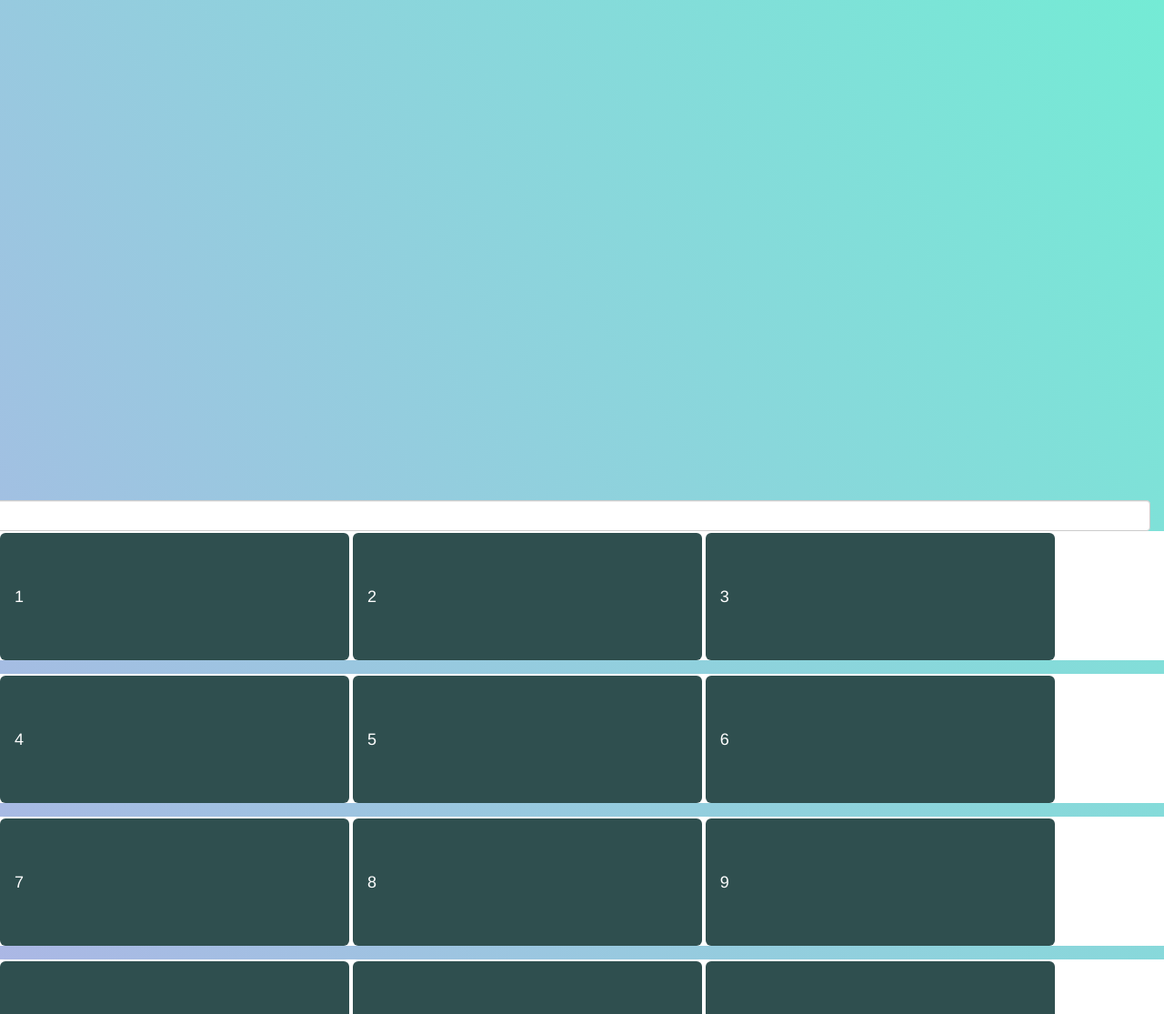
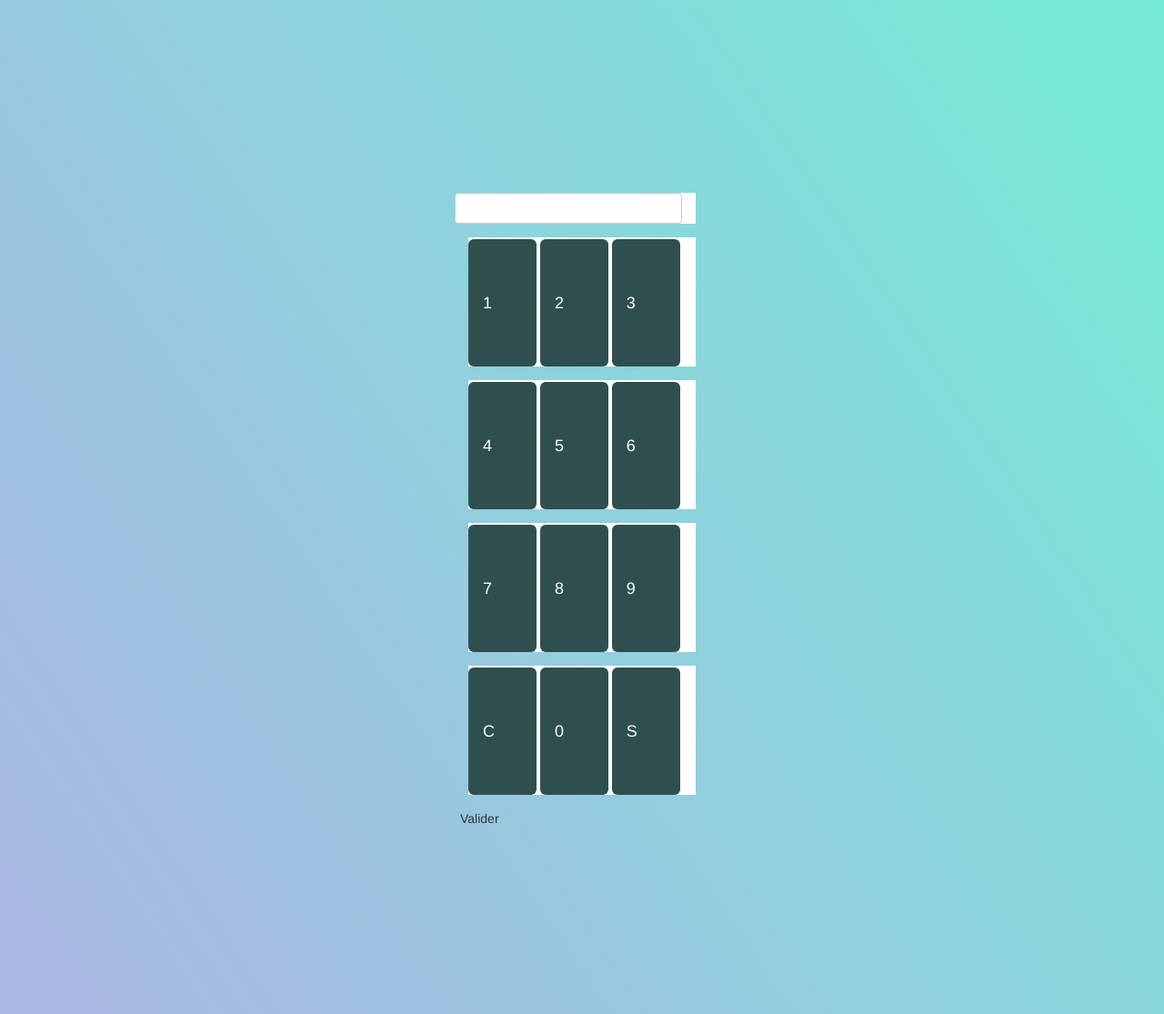
Before and after one commit to abdoulakram/inputpass, a Flask app: page / in a window 1280 px wide. Shown: the whole page at 91% size. Run offline with Flask 2, Linux system fonts and the light colour scheme; some libraries are stand-ins or nearby versions.

Commit message:
first commit

```diff
--- a/templates/password.html
+++ b/templates/password.html
@@ -11,12 +11,14 @@
 
         <div   class="container " style="margin:50px 0 2em 0;">
 
-           <div  class="row container-fluid">
-            <div class="full-width-div">
+           <div  class="row ">
+            <div class="col-md-12">
           <form action="/envoi" method="POST">
+
+           <div class="form-group" style="background-color:white;">
           <input id="input" name="password" class="row form-control" style="text-align:right;color:back;font-size:32px;"  type="password" />
 
-
+         </div>
 
           <div class="form-group" style="background-color:white;">
             <button type="button" onclick="PressButton(this)" style="margin-top:2px;width:30%;height:140px;background-color:darkslategrey;color:white;outline:none;" class="btn-lg">1</button>
```
